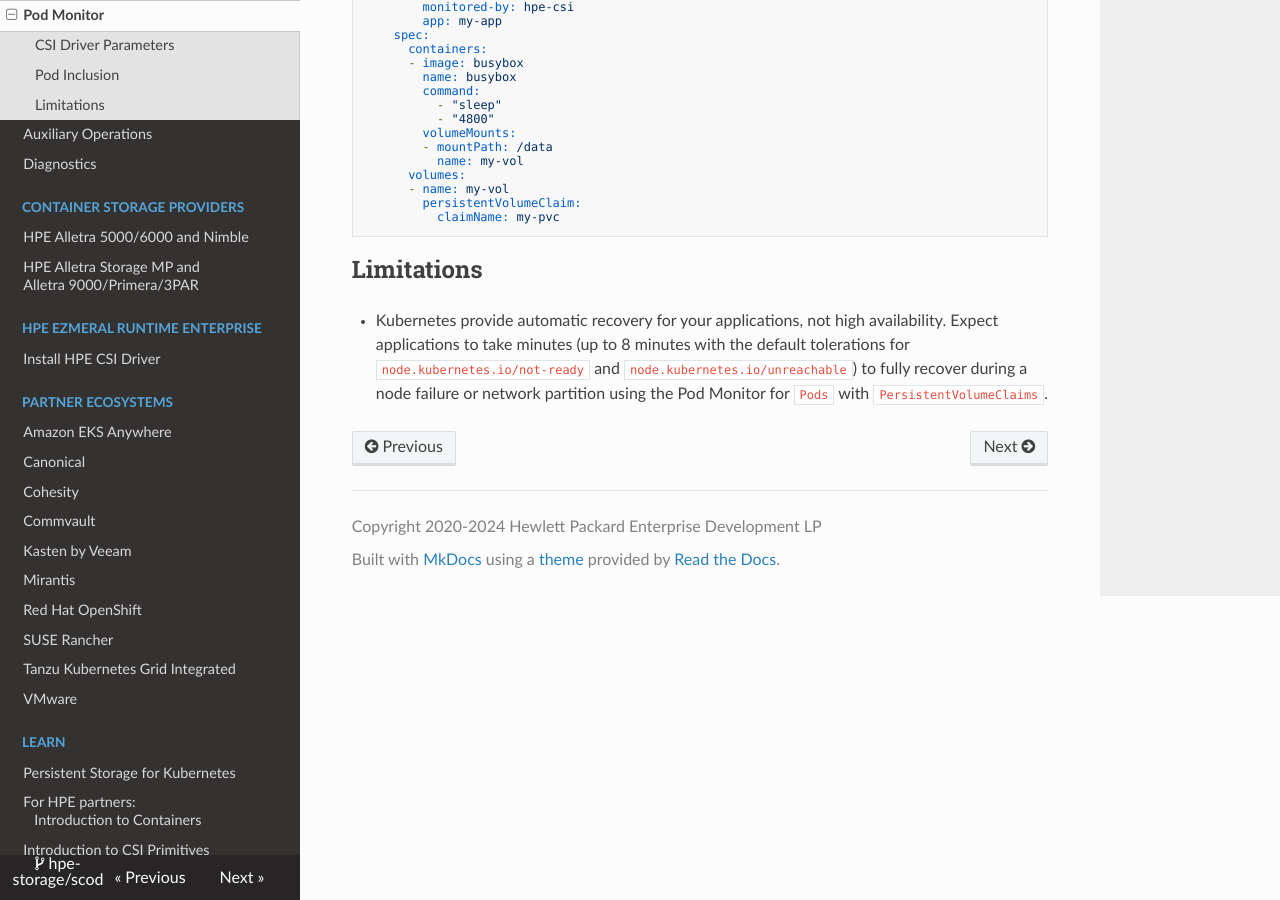
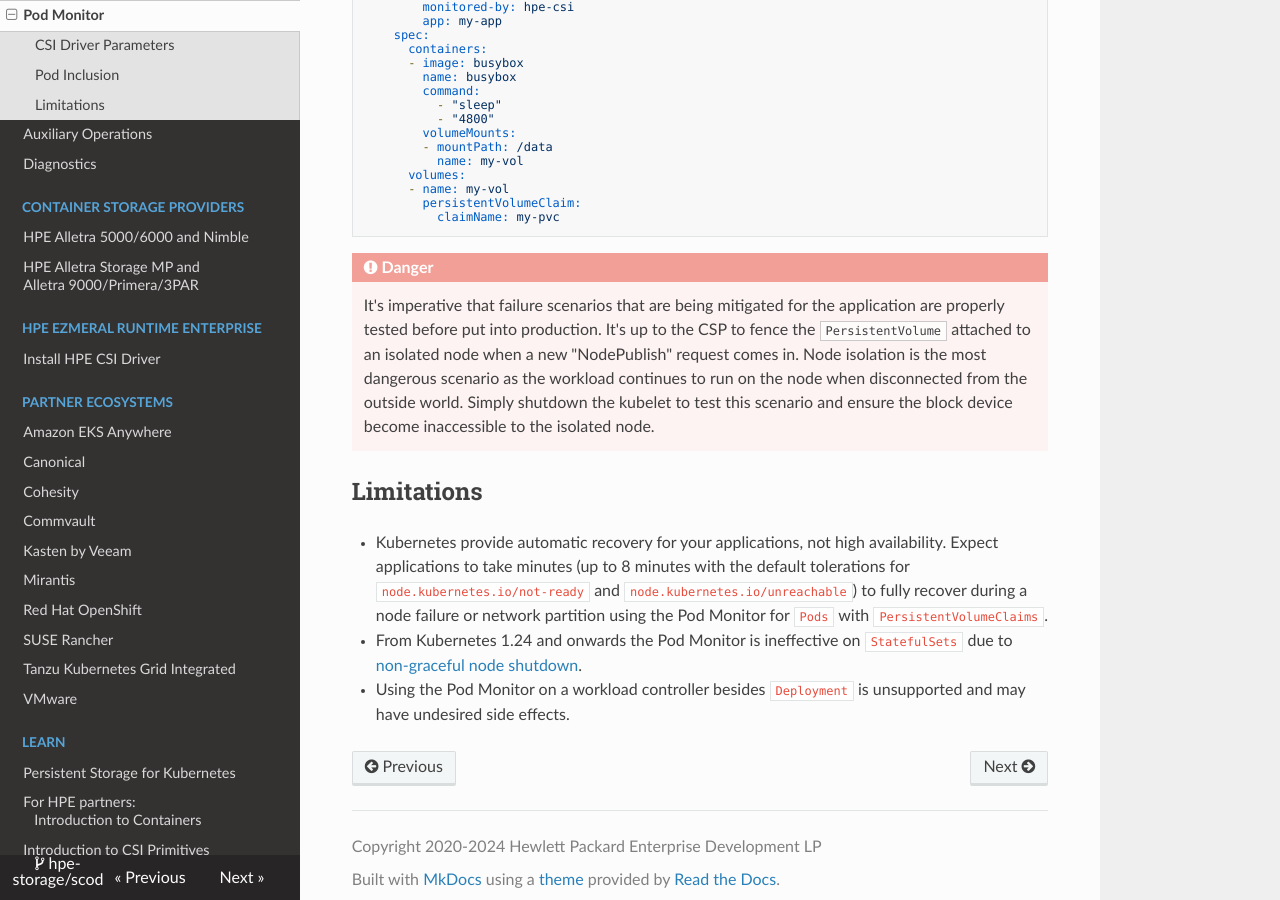
Before and after one commit to hpe-storage/scod, an MkDocs documentation site: the page built from docs/csi_driver/monitor.md, in a window 1280 px wide and 900 px high, scrolled down 1254 px. Built offline with MkDocs 1.6.1, drawn with Linux system fonts in a browser that asks for light colours; nearby versions of some CDN libraries.

Commit message:
Pod Monitor verbiage
Signed-off-by: Michael Mattsson <michael.mattsson@gmail.com>

````diff
--- a/docs/csi_driver/monitor.md
+++ b/docs/csi_driver/monitor.md
@@ -62,6 +62,11 @@ spec:
           claimName: my-pvc
 ```
 
+!!! danger
+    It's imperative that failure scenarios that are being mitigated for the application are properly tested before put into production. It's up to the CSP to fence the `PersistentVolume` attached to an isolated node when a new "NodePublish" request comes in. Node isolation is the most dangerous scenario as the workload continues to run on the node when disconnected from the outside world. Simply shutdown the kubelet to test this scenario and ensure the block device become inaccessible to the isolated node.
+
 ## Limitations
 
 * Kubernetes provide automatic recovery for your applications, not high availability. Expect applications to take minutes (up to 8 minutes with the default tolerations for `node.kubernetes.io/not-ready` and `node.kubernetes.io/unreachable`) to fully recover during a node failure or network partition using the Pod Monitor for `Pods` with `PersistentVolumeClaims`.
+* From Kubernetes 1.24 and onwards the Pod Monitor is ineffective on `StatefulSets` due to [non-graceful node shutdown](https://kubernetes.io/docs/concepts/architecture/nodes/#non-graceful-node-shutdown).
+* Using the Pod Monitor on a workload controller besides `Deployment` is unsupported and may have undesired side effects.
````
